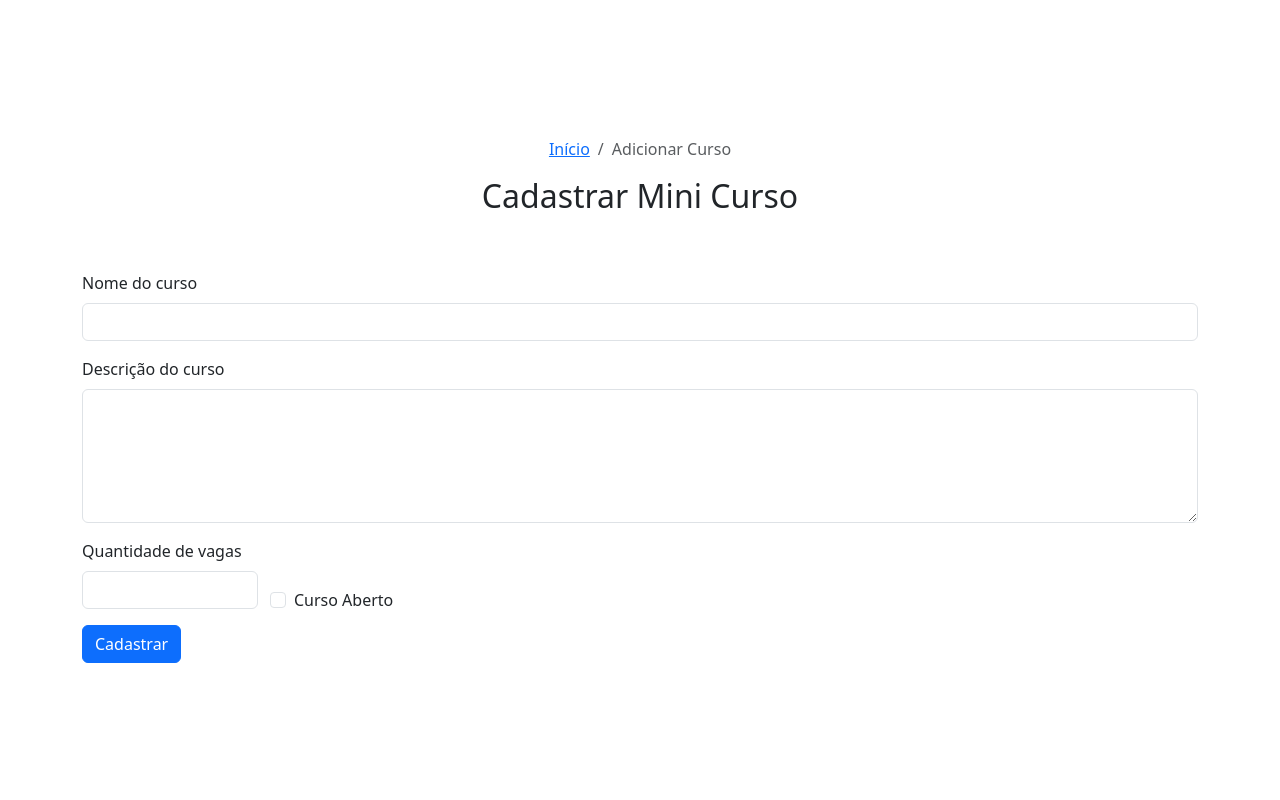
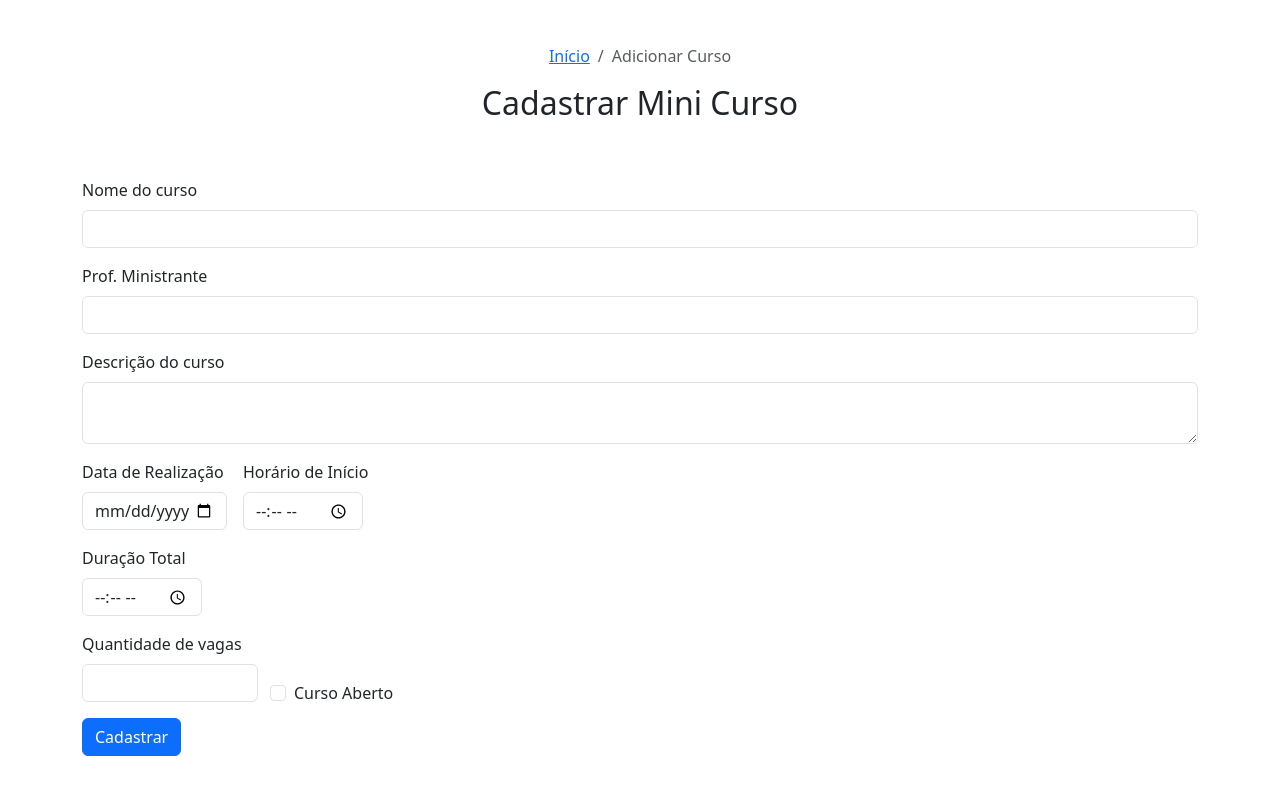
Before and after one commit to iMetzker/reg-courses-php, a PHP site: page /app/views/add-courses.php in a window 1280 px wide. Run offline with PHP 8.4, Linux system fonts and the light colour scheme; style sheets or scripts are compiled from the project's sources; some libraries are stand-ins or nearby versions.

Commit message:
:bug: fix: adjusting course listing view
Adjusting course listing cards and correctly adjusting the title tag to display in the form of a list, creating new fields for course registration: date, duration and teacher.

```diff
--- a/app/controller/add-course_process.php
+++ b/app/controller/add-course_process.php
@@ -26,7 +26,7 @@ if ($type == "create") {
     $course = new Course;
 
     // VALIDANDO FORMULÁRIO ANTES DE CONCATENAR COM O DB
-    if (!empty($name) && !empty($description) && !empty($vacancies)) {
+    if (!empty($name) && !empty($vacancies)) {
 
         $course->name = $name;
         $course->description = $description;
@@ -38,6 +38,6 @@ if ($type == "create") {
 
         $courseDAO->message->setMessage("Curso cadastrado com sucesso!", "success", "", "back");
     } else {
-        $courseDAO->message->setMessage("Cadastro de curso não realizado!", "error", "Você precisa adicionar pelo menos: nome do curso, descrição e quantidade de vagas.", "back");
+        $courseDAO->message->setMessage("Cadastro de curso não realizado!", "error", "Você precisa adicionar pelo menos: nome do curso e quantidade de vagas.", "back");
     }
 }
--- a/app/dao/CourseDAO.php
+++ b/app/dao/CourseDAO.php
@@ -56,7 +56,7 @@ class CourseDAO implements CourseDAOInterface
         $courses = [];
 
         $con = $this->connect->prepare("
-        SELECT * FROM cminicursos
+        SELECT * FROM cminicursos ORDER BY id DESC
         ");
 
         $con->execute();
--- a/app/styles/styles.scss
+++ b/app/styles/styles.scss
@@ -5,7 +5,6 @@
 }
 
 .card-body a,
-.modify a,
 .modify button {
     color: #fd7e14;
 }
@@ -20,17 +19,20 @@
 
     }
 
-    h5 {
-        max-width: 400px;
+    .card-description {
+        display: -webkit-box;
+        -webkit-line-clamp: 3;
+        -webkit-box-orient: vertical;
+        overflow: hidden;
+        text-overflow: ellipsis;
     }
 }
 
-.modify {
-    position: absolute;
-    right: 0;
+/* CADASTRO DE CURSOS */
+.input-time-as {
+    width: 120px;
+}
 
-    button {
-        border: none;
-        background-color: transparent;
-    }
+.input-date {
+    width: 145px;
 }
--- a/app/views/add-courses.php
+++ b/app/views/add-courses.php
@@ -16,6 +16,9 @@ $msg = $message->getMessage();
 
     <!-- BOOTSTRAP -->
     <link href="https://cdn.jsdelivr.net/npm/bootstrap@5.3.3/dist/css/bootstrap.min.css" rel="stylesheet" integrity="sha384-QWTKZyjpPEjISv5WaRU9OFeRpok6YctnYmDr5pNlyT2bRjXh0JMhjY6hW+ALEwIH" crossorigin="anonymous">
+
+    <!-- STYLES -->
+     <link rel="stylesheet" href="../styles/styles.scss">
 </head>
 
 <body>
@@ -36,9 +39,28 @@ $msg = $message->getMessage();
                 <input type="text" class="form-control" id="id_course_name" name="course_name">
             </div>
             <div class="mb-3">
+                <label for="course_minister" class="form-label">Prof. Ministrante</label>
+                <input type="text" class="form-control" id="id_course_minister" name="course_minister" ></input>
+            </div>
+            <div class="mb-3">
                 <label for="course_description" class="form-label">Descrição do curso</label>
-                <textarea type="text" class="form-control" id="id_course_description" name="course_description" rows="5"></textarea>
+                <textarea type="text" class="form-control" id="id_course_description" name="course_description" ></textarea>
             </div>
+            <div class="mb-3 d-flex gap-3">
+                <div>
+                    <label for="course_date" class="form-label">Data de Realização</label>
+                    <input type="date" class="form-control input-date" id="id_course_date" name="course_date" style="width: 145px;"></input>
+                </div>
+
+                <div>
+                    <label for="course_time" class="form-label">Horário de Início</label>
+                    <input type="time" class="form-control input-time-as" id="id_course_time" name="course_time" ></input>
+                </div>
+            </div>
+                <div class="mb-3">
+                    <label for="course_time" class="form-label">Duração Total</label>
+                    <input type="time" class="form-control input-time-as" id="id_course_time" name="course_time" ></input>
+                </div>
             <div class="mb-3 row align-items-end">
                 <div class="col" style="max-width: 200px;">
                     <label for="course_vacancies" class="form-label">Quantidade de vagas</label>
@@ -83,10 +105,10 @@ $msg = $message->getMessage();
                     'bold',
                     'italic',
                     'link',
+                    'bulletedList',
+                    'numberedList',
                     'undo',
                     'redo',
-                    'bulletedList',
-                    'numberedList',
                 ],
                 heading: {
                     options: [{
```
Also changed, not shown: app/views/list-courses.php (+24 -22 lines), app/assets/img/1.png (added).
